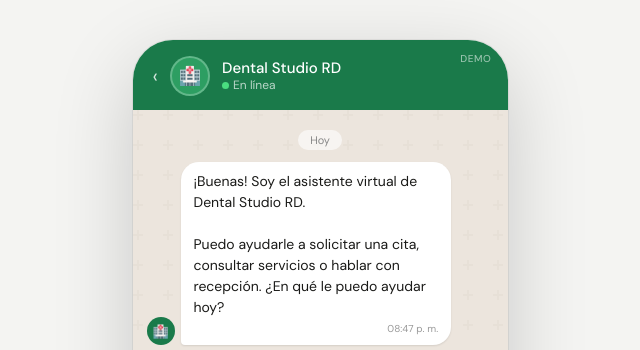
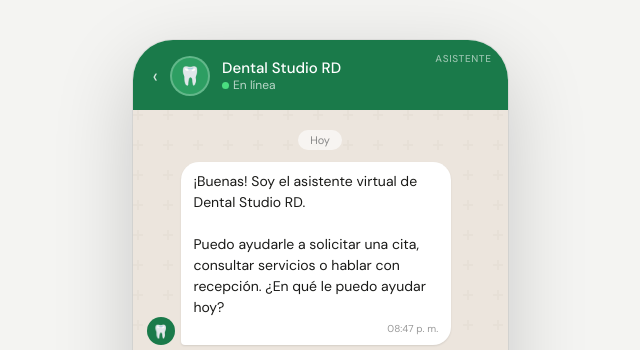
Before and after one commit to inboundmarketing-source/chatbot-N, a website: page public/index.html in a window 1280 px wide. Shown: the top 350 px of the page, 320-960 px from the left. Drawn offline with Linux system fonts and the light colour scheme.

Commit message:
Actualizar etiqueta e icono del asistente

```diff
--- a/public/index.html
+++ b/public/index.html
@@ -305,12 +305,12 @@
 <div class="phone-frame">
   <div class="chat-header">
     <div class="back-arrow">‹</div>
-    <div class="avatar">🏥</div>
+    <div class="avatar">🦷</div>
     <div class="header-info">
       <div class="header-name">Dental Studio RD</div>
       <div class="header-status"><span class="status-dot"></span> En línea</div>
     </div>
-    <div class="demo-label">Demo</div>
+    <div class="demo-label">Asistente</div>
   </div>
 
   <div class="messages" id="messages">
@@ -420,7 +420,7 @@ function addMessage(text, role) {
   if (role === 'bot') {
     const av = document.createElement('div');
     av.className = 'msg-avatar';
-    av.textContent = '🏥';
+    av.textContent = '🦷';
     row.appendChild(av);
   }
 
@@ -463,7 +463,7 @@ function showTyping() {
 
   const av = document.createElement('div');
   av.className = 'msg-avatar';
-  av.textContent = '🏥';
+  av.textContent = '🦷';
   row.appendChild(av);
 
   const bubble = document.createElement('div');
```
